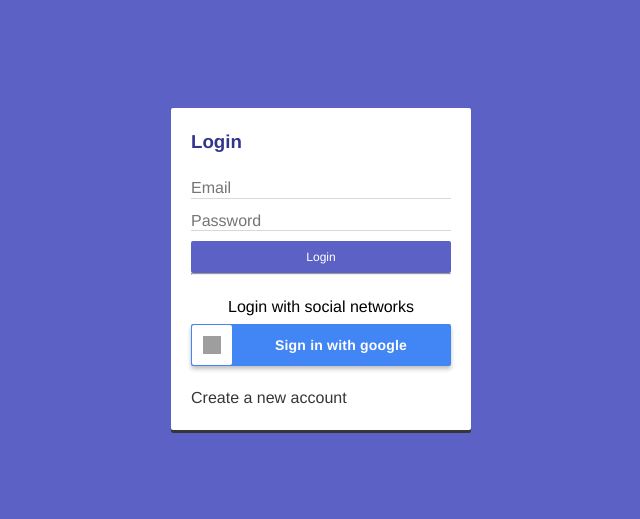
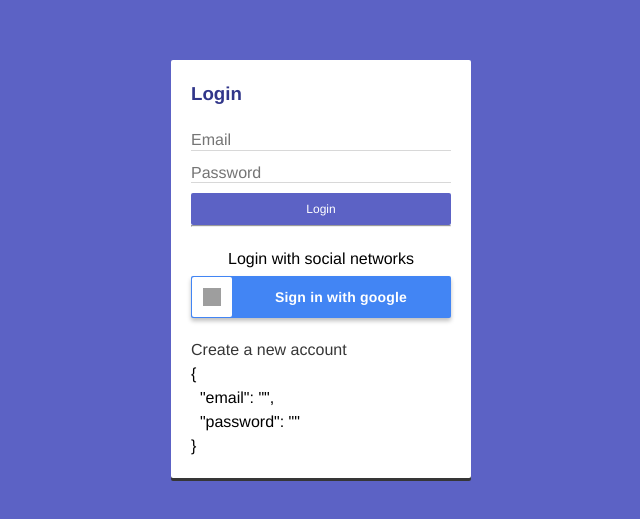
Before and after one commit to JPerezC92/journal-app, a React (Create React App) app: page /auth/login in a window 1280 px wide. Shown: the part 131-650 px from the top of the page, without its empty margins (319-959 px from the left). Built offline with nearby package versions, Linux system fonts and the light colour scheme; grey boxes are pictures that could not be loaded.

Commit message:
setup redux

```diff
--- a/package.json
+++ b/package.json
@@ -3,6 +3,7 @@
   "version": "0.1.0",
   "private": true,
   "dependencies": {
+    "@reduxjs/toolkit": "^1.6.0",
     "@testing-library/jest-dom": "^5.14.1",
     "@testing-library/react": "^11.2.7",
     "@testing-library/user-event": "^12.8.3",
@@ -12,6 +13,7 @@
     "@types/react-dom": "^17.0.8",
     "react": "^17.0.2",
     "react-dom": "^17.0.2",
+    "react-redux": "^7.2.4",
     "react-router-dom": "^5.2.0",
     "react-scripts": "4.0.3",
     "sass": "^1.35.1",
--- a/src/JournalApp.tsx
+++ b/src/JournalApp.tsx
@@ -1,10 +1,12 @@
 import AppRouter from "./components/routers/AppRouter";
+import { store } from "./store/store";
+import { Provider } from "react-redux";
 
 const JournalApp = () => {
   return (
-    <>
+    <Provider store={store}>
       <AppRouter />
-    </>
+    </Provider>
   );
 };
 
--- a/src/components/auth/LoginScreen.tsx
+++ b/src/components/auth/LoginScreen.tsx
@@ -1,23 +1,41 @@
+import { useDispatch } from "react-redux";
 import { Link } from "react-router-dom";
+import useForm from "../../hooks/useForm/useForm";
+import { login } from "../../reducers/authReducer";
 
 const LoginScreen = () => {
+  const dispatch = useDispatch();
+
+  const { formValues, handleInputChange } = useForm({
+    email: "",
+    password: "",
+  });
+
+  const handleSubmit = (event: React.FormEvent<HTMLFormElement>) => {
+    event.preventDefault();
+    dispatch(login({ isLoggedIn: true, displayName: "dex", uuid: "erwerew" }));
+  };
+
   return (
     <>
       <h3 className="auth__title">Login</h3>
 
-      <form>
+      <form onSubmit={handleSubmit}>
         <input
           className="auth__input"
           type="email"
           placeholder="Email"
           name="email"
           autoComplete="off"
+          onChange={handleInputChange}
         />
+
         <input
           className="auth__input"
           type="password"
           placeholder="Password"
           name="password"
+          onChange={handleInputChange}
         />
 
         <button className="btn btn-primary btn-block" type="submit">
@@ -45,6 +63,8 @@
         <Link className="link" to="/auth/register">
           Create a new account
         </Link>
+
+        <pre>{JSON.stringify(formValues, null, 2)}</pre>
       </form>
     </>
   );
--- /dev/null
+++ b/src/hooks/useForm/useForm.ts
@@ -0,0 +1,19 @@
+import { useState } from "react";
+
+type UseForm = <T>(values: T) => {
+  formValues: T;
+  handleInputChange: (event: React.ChangeEvent<HTMLInputElement>) => void;
+};
+
+const useForm: UseForm = (values) => {
+  const [formValues, setFormValues] = useState(values);
+  const handleInputChange = (event: React.ChangeEvent<HTMLInputElement>) => {
+    const { name, value } = event.target;
+
+    setFormValues((prevState) => ({ ...prevState, [name]: value }));
+  };
+
+  return { formValues, handleInputChange };
+};
+
+export default useForm;
--- /dev/null
+++ b/src/reducers/authReducer.ts
@@ -0,0 +1,26 @@
+import { createSlice, PayloadAction } from "@reduxjs/toolkit";
+
+export interface AuthState {
+  isLoggedIn: boolean;
+  displayName: string;
+  uuid: string;
+}
+
+const initialState: AuthState = {
+  isLoggedIn: false,
+} as AuthState;
+
+export const authSlice = createSlice({
+  name: "[Auth]",
+  initialState,
+  reducers: {
+    login: (_, action: PayloadAction<AuthState>): AuthState => action.payload,
+    logout: () => initialState,
+  },
+});
+
+export const { login, logout } = authSlice.actions;
+
+const authReducer = authSlice.reducer;
+
+export default authReducer;
--- /dev/null
+++ b/src/store/store.ts
@@ -0,0 +1,11 @@
+import { configureStore } from "@reduxjs/toolkit";
+import authReducer from "../reducers/authReducer";
+
+export const store = configureStore({
+  reducer: {
+    authReducer,
+  },
+});
+
+export type RootState = ReturnType<typeof store.getState>;
+export type AppDispatch = typeof store.dispatch;
--- /dev/null
+++ b/src/types/types.ts
@@ -0,0 +1,4 @@
+export const types = {
+  login: "[Auth] Login",
+  logout: "[Auth] Logout",
+};
```
Also changed, not shown: 1 other file (tests, documents, lock files or other folders).
